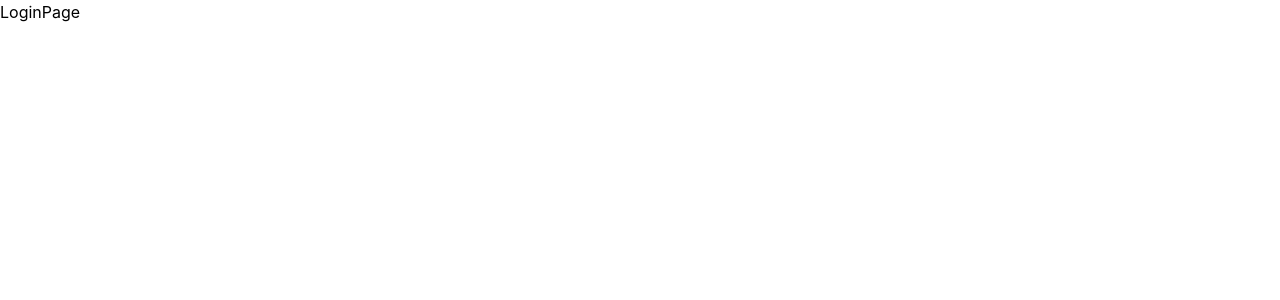
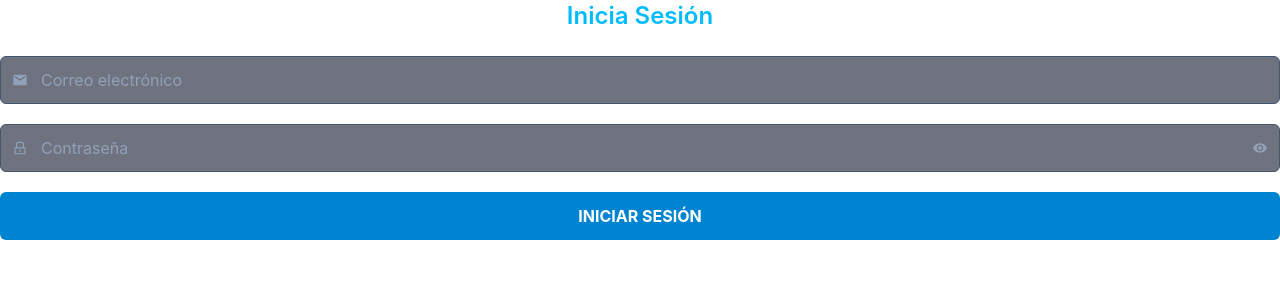
Before and after one commit to Darkjasmany/selnic-sports, a React (Vite) app in the folder frontend/: page /auth/login in a window 1280 px wide. Shown: the top 300 px of the page. Built offline with nearby package versions, Linux system fonts and the light colour scheme.

Commit message:
feat: define LoginPage.tsx

```diff
--- a/frontend/src/features/auth/pages/LoginPage.tsx
+++ b/frontend/src/features/auth/pages/LoginPage.tsx
@@ -1,8 +1,105 @@
+import { zodResolver } from "@hookform/resolvers/zod";
+import { useMutation } from "@tanstack/react-query";
+import { useState } from "react";
+import { useForm } from "react-hook-form";
+import { AiOutlineLock } from "react-icons/ai";
+import { IoMdEye, IoMdEyeOff } from "react-icons/io";
+import { MdEmail } from "react-icons/md";
+import { useNavigate } from "react-router-dom";
+import { toast } from "react-toastify";
+import { authenticateUser } from "../api/auth.api";
+import { loginSchema, type LoginInput } from "../schema/auth.schema";
 
-const LoginPage = () => {
+export default function LoginPage() {
+  const [showPassword, setShowPassword] = useState(false);
+  const navigate = useNavigate();
+
+  const {
+    register,
+    handleSubmit,
+    formState: { errors },
+  } = useForm<LoginInput>({
+    resolver: zodResolver(loginSchema),
+  });
+
+  const { mutate, isPending } = useMutation({
+    mutationFn: authenticateUser,
+    onError: error => toast.error(error.message),
+    onSuccess: () => {
+      toast.success("¡Inicio de sesión exitoso!");
+      navigate("/");
+    },
+  });
+
   return (
-    <div>LoginPage</div>
-  )
+    <>
+      <h2 className="text-2xl font-semibold text-center mb-6 text-sky-400">Inicia Sesión</h2>
+
+      <form className="space-y-5" onSubmit={handleSubmit(data => mutate(data))}>
+        {/* Email */}
+        <div>
+          <div className="relative">
+            <span className="absolute left-3 top-1/2 -translate-y-1/2 text-slate-400">
+              <MdEmail />
+            </span>
+            <input
+              type="email"
+              placeholder="Correo electrónico"
+              autoComplete="email"
+              className={`pl-10 pr-4 h-12 w-full rounded-md bg-slate-900/60 text-white border
+                placeholder:text-slate-400 focus:outline-none focus:ring-2 transition
+                ${
+                  errors.email
+                    ? "border-red-500 focus:ring-red-500"
+                    : "border-slate-600 focus:ring-sky-500"
+                }`}
+              {...register("email")}
+            />
+          </div>
+          {errors.email && <p className="text-red-400 text-sm mt-1">{errors.email.message}</p>}
+        </div>
+
+        {/* Password */}
+        <div>
+          <div className="relative">
+            <span className="absolute left-3 top-1/2 -translate-y-1/2 text-slate-400">
+              <AiOutlineLock />
+            </span>
+            <input
+              type={showPassword ? "text" : "password"}
+              placeholder="Contraseña"
+              autoComplete="current-password"
+              className={`pl-10 pr-10 h-12 w-full rounded-md bg-slate-900/60 text-white border
+                placeholder:text-slate-400 focus:outline-none focus:ring-2 transition
+                ${
+                  errors.password
+                    ? "border-red-500 focus:ring-red-500"
+                    : "border-slate-600 focus:ring-sky-500"
+                }`}
+              {...register("password")}
+            />
+            <button
+              type="button"
+              className="absolute right-3 top-1/2 -translate-y-1/2 text-slate-400"
+              onClick={() => setShowPassword(!showPassword)}
+            >
+              {showPassword ? <IoMdEyeOff /> : <IoMdEye />}
+            </button>
+          </div>
+          {errors.password && (
+            <p className="text-red-400 text-sm mt-1">{errors.password.message}</p>
+          )}
+        </div>
+
+        <button
+          type="submit"
+          disabled={isPending}
+          className="w-full bg-sky-600 hover:bg-sky-500 disabled:opacity-50
+            disabled:cursor-not-allowed text-white font-bold py-3 rounded-md transition-all"
+        >
+          {isPending ? "Iniciando sesión..." : "INICIAR SESIÓN"}
+        </button>
+      </form>
+    </>
+  );
 }
-
-export default LoginPage
```
